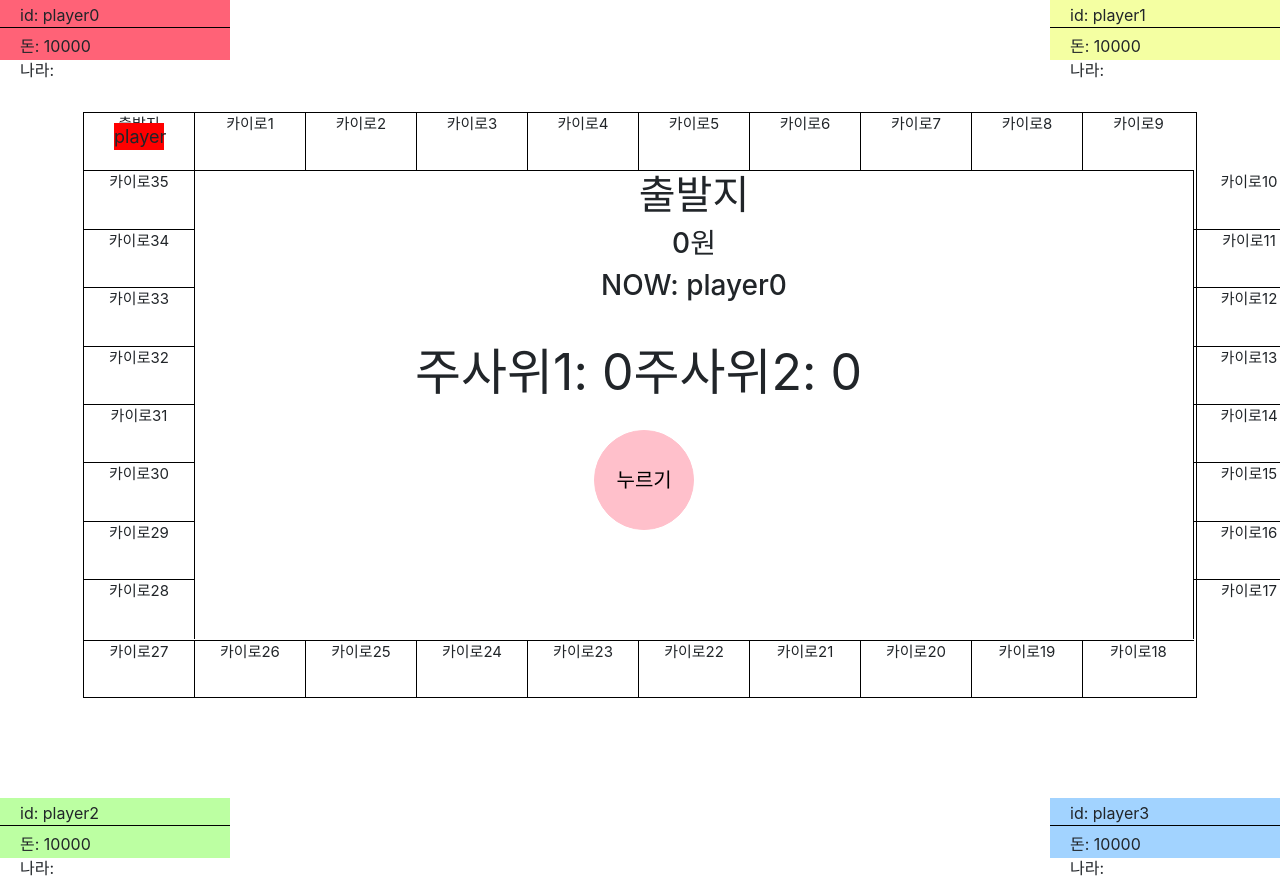
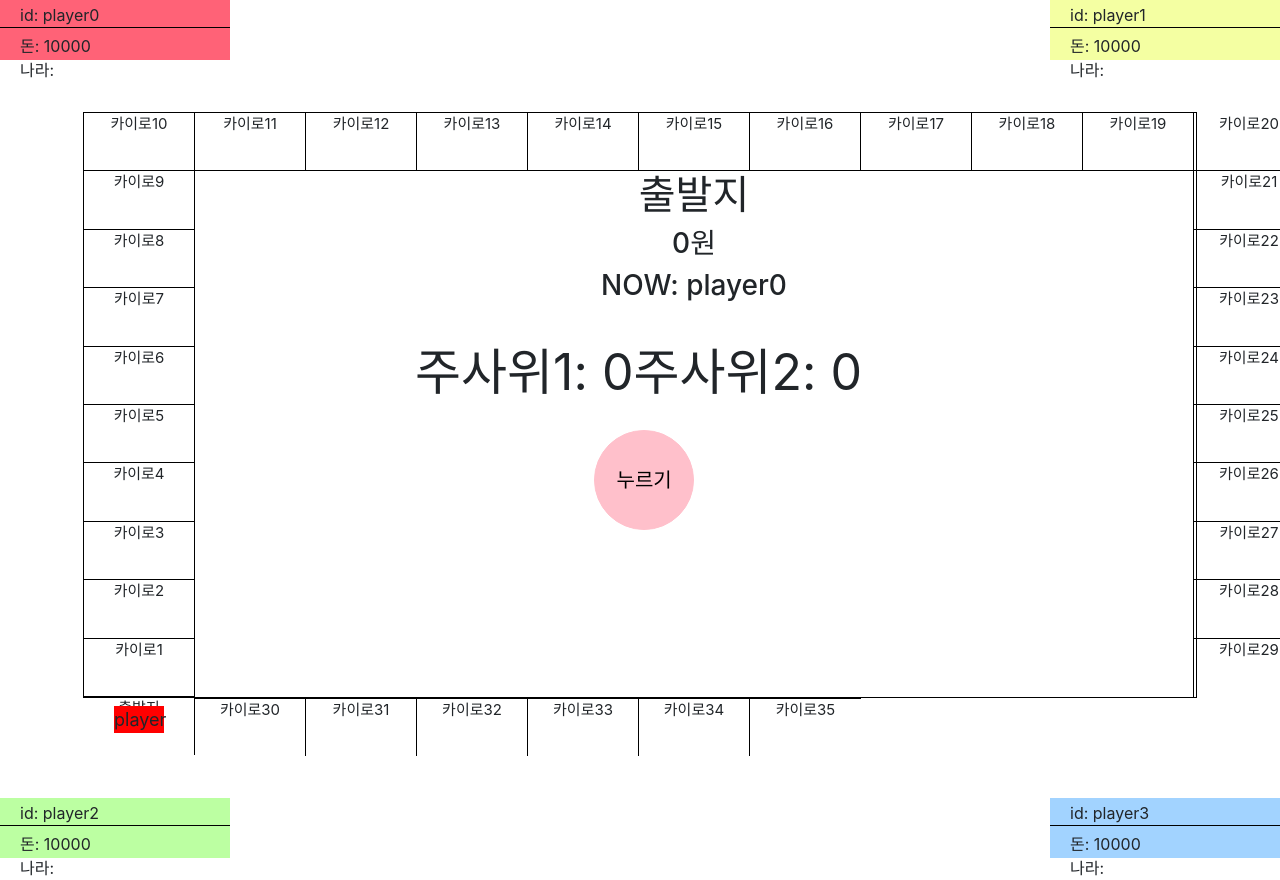
Before and after one commit to 2018os/bluemarble, a React (Create React App) app: page / in a window 1280 px wide. Shown: the top 880 px of the page. Built offline with nearby package versions, Linux system fonts and the light colour scheme.

Commit message:
Update CountryList.js

```diff
--- a/src/components/country/CountryList.js
+++ b/src/components/country/CountryList.js
@@ -11,12 +11,11 @@ class CountryList extends Component {
   render() {
     const { countries, player, turn } = this.props;
     const map1 = countries.slice(0, 10);
-    const map2 = countries.slice(10, 18);
-    const map3 = countries.slice(18, 28);
-    const reversemap3 = map3.reverse();
-    const map4 = countries.slice(28, 36);
-    const reversemap4 = map4.reverse();
-    const map1List = map1.map(
+    const reversemap1 = map1.reverse();
+    const map2 = countries.slice(10, 21);
+    const map3 = countries.slice(21, 30);
+    const map4 = countries.slice(30, 40);
+    const map1List = reversemap1.map(
       (info, i) => (
         <Country key={i} {...info} location={player[turn].location} userid={player[turn].userid}/>
       )
@@ -26,12 +25,12 @@ class CountryList extends Component {
         <Country key={i} {...info} location={player[turn].location} userid={player[turn].userid}/>
       )
     );
-    const map3List = reversemap3.map(
+    const map3List = map3.map(
       (info, i) => (
         <Country key={i} {...info} location={player[turn].location} userid={player[turn].userid}/>
       )
     );
-    const map4List = reversemap4.map(
+    const map4List = map4.map(
       (info, i) => (
         <Country key={i} {...info} location={player[turn].location} userid={player[turn].userid}/>
       )
@@ -43,18 +42,18 @@ class CountryList extends Component {
         <UpPlayerInfoContainer />
         <div className="CountryList">
           <div className="first_line">
-            {map1List}
+            {map2List}
           </div>
           <div className="second_line">
-            {map4List}
+            {map1List}
           </div>
           <CountryInfoContainer />
           <DiceContainer />
           <div className="third_line">
-            {map2List}
+            {map3List}
           </div>
           <div className="four_line">
-            {map3List}
+            {map4List}
           </div>
         </div>
         <UndefPlayerInfoContainer />
```
